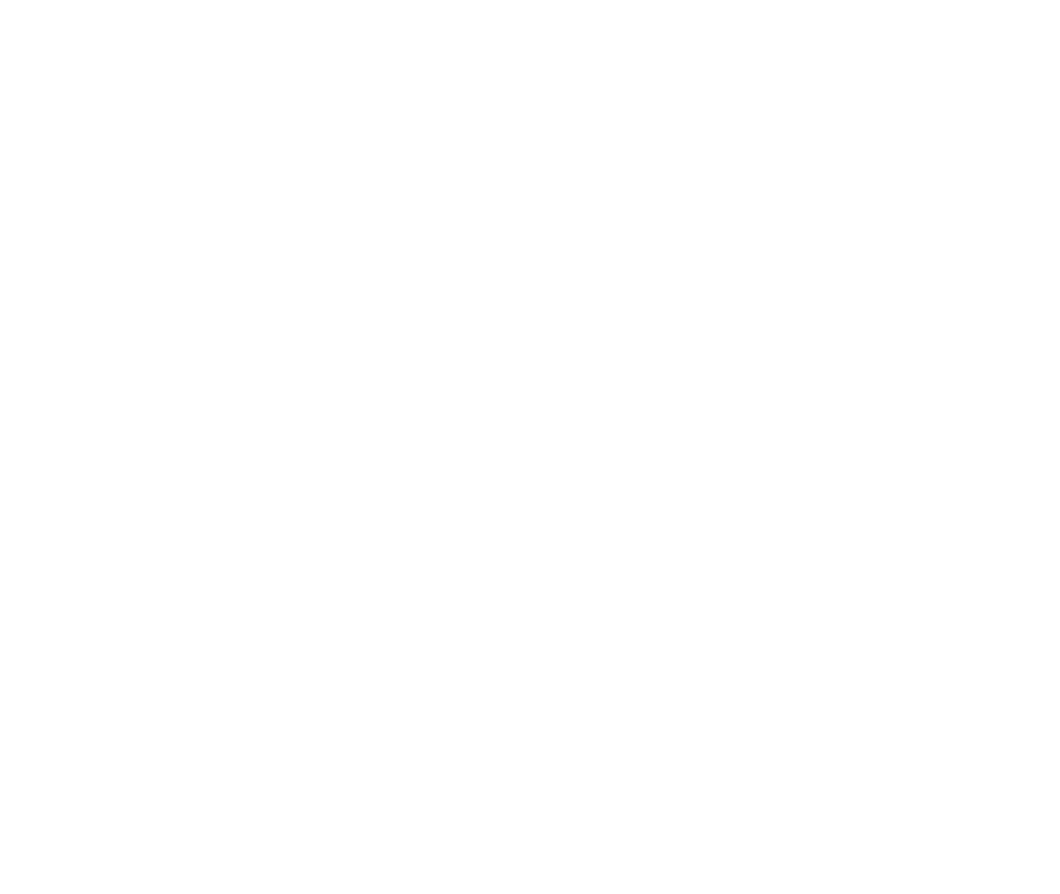
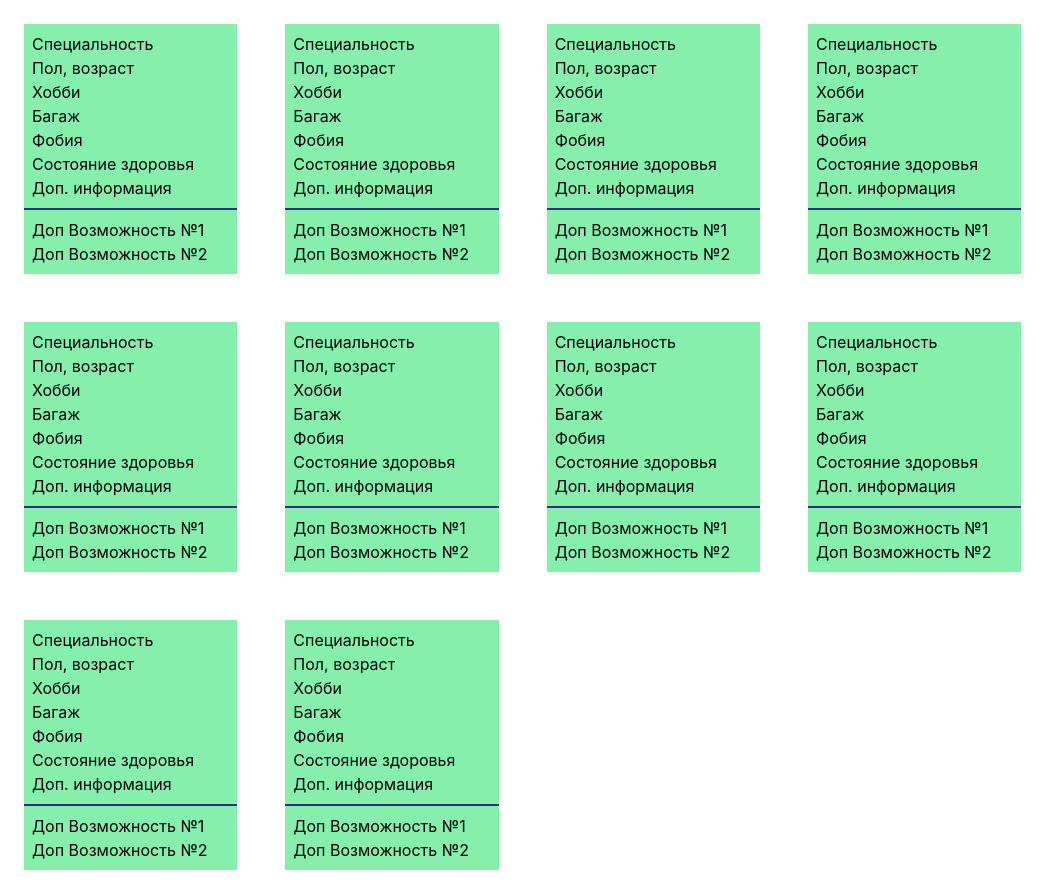
Before and after one commit to Sladys/Shelter-game, a React (Create React App) app: page / in a window 1280 px wide. Before the commit this address had no page. Shown: the whole page, without its empty margins (0-1060 px from the left). Before the commit the page ends 800 px from the top, so only its background shows below. Built offline with nearby package versions, Linux system fonts and the light colour scheme.

Commit message:
Добавил компоненты карточек игрока

```diff
--- a/src/components/app/App.tsx
+++ b/src/components/app/App.tsx
@@ -1,9 +1,12 @@
 import { BrowserRouter, Route, Routes } from "react-router-dom";
+import PlayerCardList from "../game/playerCardList";
 
 function App() {
   return (
     <BrowserRouter>
-      <Routes></Routes>
+      <Routes>
+        <Route index element={<PlayerCardList />} />
+      </Routes>
     </BrowserRouter>
   );
 }
--- a/src/components/game/playerCard.tsx
+++ b/src/components/game/playerCard.tsx
@@ -1,7 +1,25 @@
-function PlayerInfo(): JSX.Element {
+import { Fragment } from "react";
+
+function PlayerCard(): JSX.Element {
   return (
-    <></>
+    <Fragment>
+      <li className="m-6 w-2/12 bg-green-300">
+        <ul className="list-none p-2">
+          <li>Специальность</li>
+          <li>Пол, возраст</li>
+          <li>Хобби</li>
+          <li>Багаж</li>
+          <li>Фобия</li>
+          <li>Состояние здоровья</li>
+          <li>Доп. информация</li>
+        </ul>
+        <ul className="list-none border-t-2 border-indigo-900 p-2">
+          <li>Доп Возможность №1</li>
+          <li>Доп Возможность №2</li>
+        </ul>
+      </li>
+    </Fragment>
   );
 }
 
-export default PlayerInfo;
+export default PlayerCard;
--- a/src/components/game/playerCardList.tsx
+++ b/src/components/game/playerCardList.tsx
@@ -1,5 +1,13 @@
+import PlayerCard from "./playerCard";
+
 function PlayerCardList(): JSX.Element {
-  return <></>;
+  return (
+    <ul className="container mx-auto flex list-none flex-wrap">
+      {Array.from({ length: 10 }, (_, id) => (
+        <PlayerCard key={id} />
+      ))}
+    </ul>
+  );
 }
 
 export default PlayerCardList;
```
